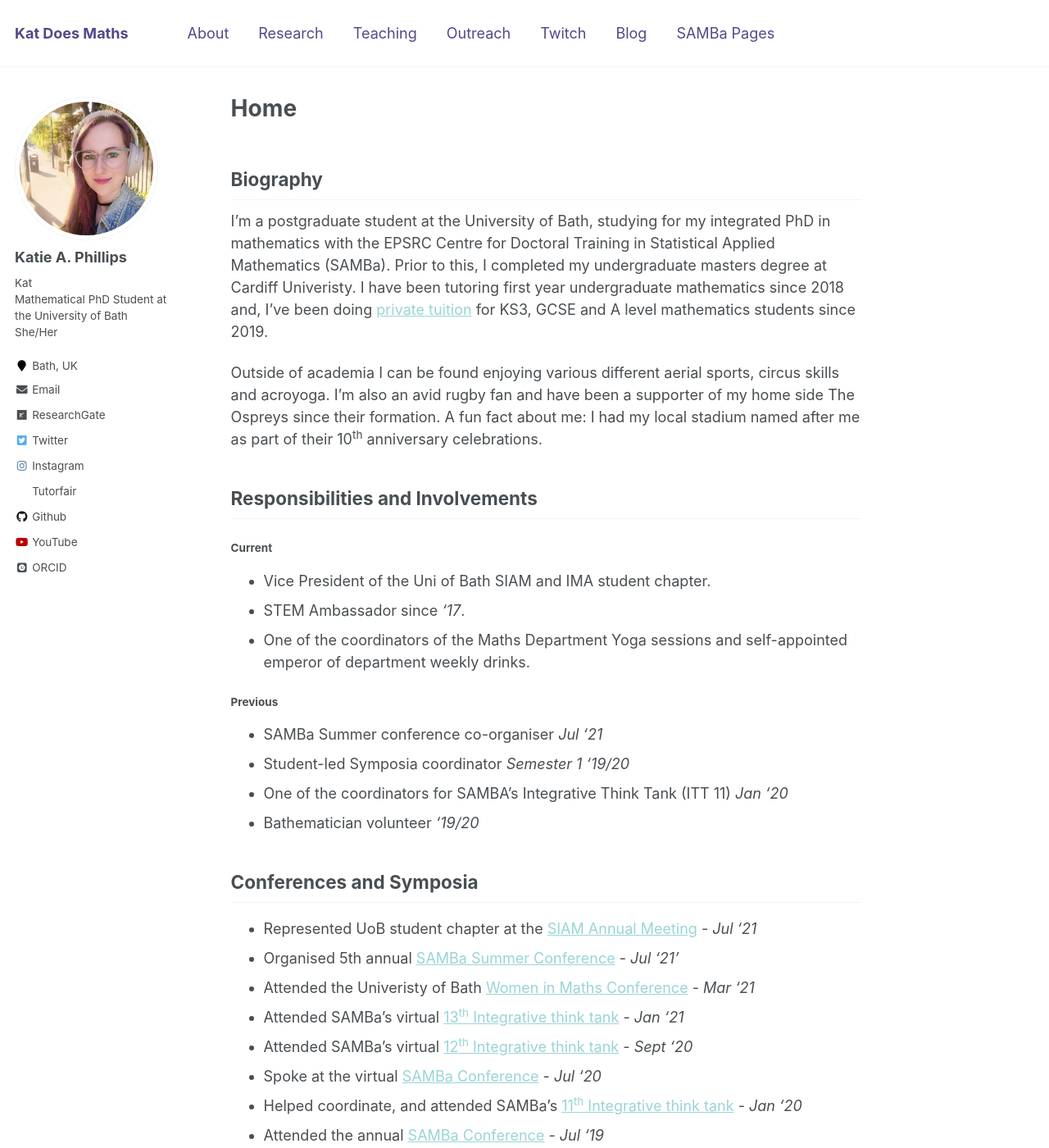
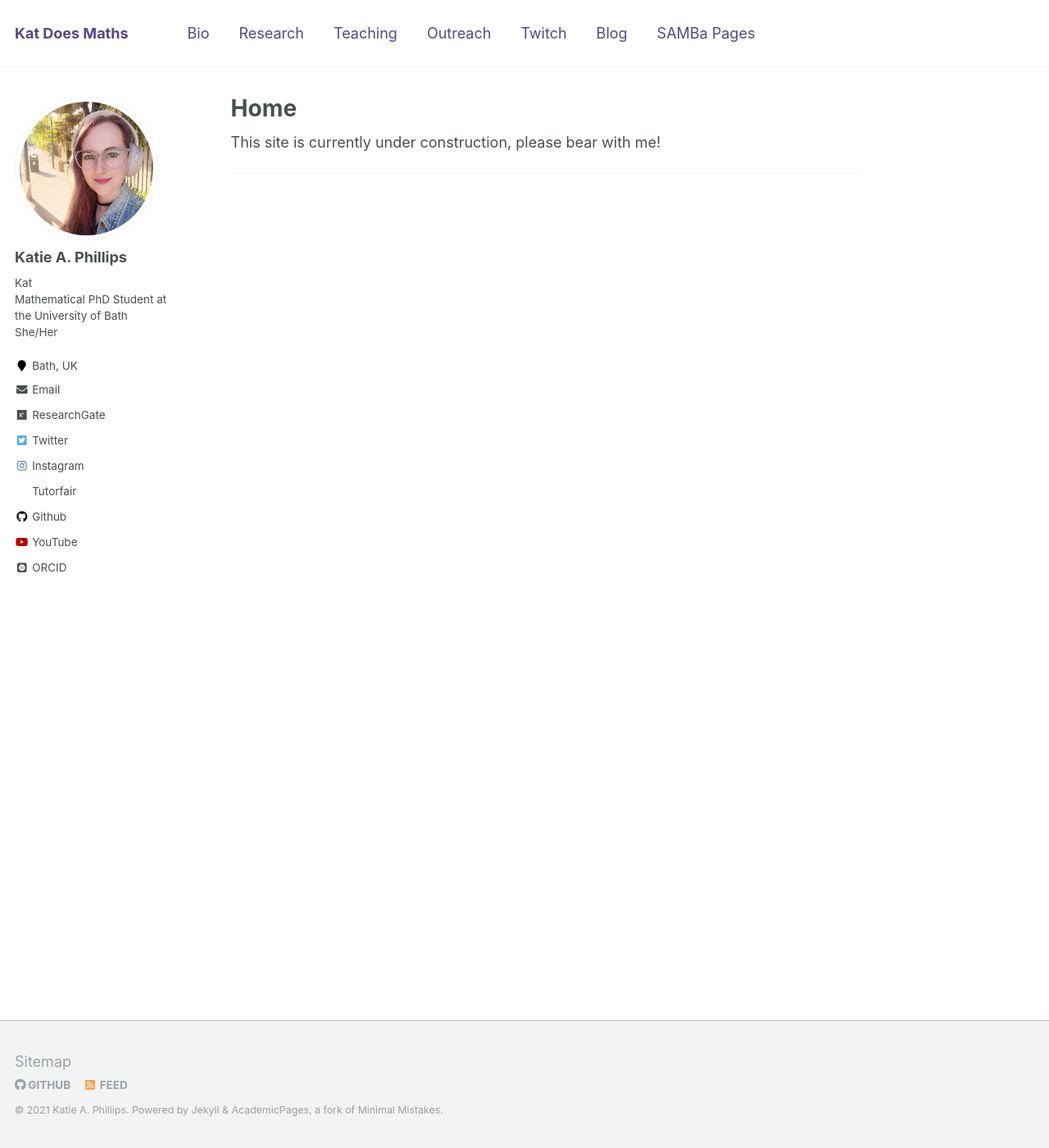
Before and after one commit to kap39/kap39.github.io, a Jekyll site: the page built from _pages/about.md, in a window 1280 px wide and 1400 px high. Shown: the whole window at 82% size. Built offline with Jekyll 4.4.1, drawn with Linux system fonts in a browser that asks for light colours; some web fonts are replaced; some of the changed text lies outside the part shown.

Commit message:
added some pages in

```diff
--- a/_config.yml
+++ b/_config.yml
@@ -160,7 +160,6 @@ markdown: kramdown
 highlighter: rouge
 lsi: false
 excerpt_separator: "\n\n"
-incremental: false
 
 
 # Markdown Processing
--- a/_data/navigation.yml
+++ b/_data/navigation.yml
@@ -1,7 +1,7 @@
 # main links links
 main:
-  - title: "About"
-    url: /About/
+  - title: "Bio"
+    url: /Biography/
 
   - title: "Research"
     url: /Research/
--- a/_pages/about.md
+++ b/_pages/about.md
@@ -4,56 +4,9 @@ title: "Home"
 excerpt: ""
 author_profile: true
 redirect_from:
-  - /about/
-  - /about.html
   - /home
 ---
 
-## Biography
-I'm a postgraduate student at the University of Bath, studying for my integrated PhD in mathematics with the EPSRC Centre for Doctoral Training in Statistical Applied Mathematics (SAMBa). Prior to this, I completed my undergraduate masters degree at Cardiff Univeristy. I have been tutoring first year undergraduate mathematics since 2018 and, I've been doing [private tuition](https://kap39.github.io/teaching/private-tuition) for KS3, GCSE and A level mathematics students since 2019.
-
-Outside of academia I can be found enjoying various different aerial sports, circus skills and acroyoga. I'm also an avid rugby fan and have been a supporter of my home side The Ospreys since their formation. A fun fact about me: I had my local stadium named after me as part of their 10<sup>th</sup> anniversary celebrations.
-
-
-## Responsibilities and  Involvements
-
-#### Current
-  * Vice President of the Uni of Bath SIAM and IMA student chapter.
-  * STEM Ambassador since _'17_.
-  * One of the coordinators of the Maths Department Yoga sessions and self-appointed emperor of department weekly drinks.
-
-#### Previous
-  * SAMBa Summer conference co-organiser _Jul '21_
-  * Student-led Symposia coordinator _Semester 1 '19/20_
-  * One of the coordinators for SAMBA's Integrative Think Tank (ITT 11) _Jan '20_
-  * Bathematician volunteer _'19/20_
-
-
-## Conferences and Symposia
-  * Represented UoB student chapter at the [SIAM Annual Meeting](https://www.siam.org/conferences/cm/conference/an21) - _Jul '21_
-  * Organised 5th annual [SAMBa Summer Conference](https://kap39.github.io/SAMBa-Conference) - _Jul '21'_
-  * Attended the Univeristy of Bath [Women in Maths Conference](https://www.bath.ac.uk/events/bath-women-in-maths-conference-2021/) - _Mar '21_
-  * Attended SAMBa's virtual [13<sup>th</sup> Integrative think tank](https://people.bath.ac.uk/mtp34/itt13.html) - _Jan '21_
-  * Attended SAMBa's virtual [12<sup>th</sup> Integrative think tank](https://www.bath.ac.uk/events/integrative-think-tank-12/) - _Sept '20_
-  * Spoke at the virtual [SAMBa Conference](https://people.bath.ac.uk/mk961/SAMBa_Conf.html) - _Jul '20_
-  * Helped coordinate, and attended SAMBa's [11<sup>th</sup> Integrative think tank](https://kap39.github.io/ITT11) - _Jan '20_
-  * Attended the annual [SAMBa Conference](https://people.bath.ac.uk/wg270/SAMBa_Conf.html) - _Jul '19_
-  * Attended Univeristy of Bristol's [Women in Maths Conference](https://www.bristol.ac.uk/maths/events/2018/women-in-maths-2018.html) - _Nov '18_
-  * Attended [UKFN PhD/Early Careers Conference](http://www.cardiffmaths.co.uk/ukfn.html) - _Jul '18_
-
------
-
-# Contact
-
-## Email:
-kap39 at bath.ac.uk
-
-## Address:
-<address>
-Department of Mathematical Sciences <br />
-University of Bath<br />
-Bath <br />
-BA2 7AY
-</address>
+This site is currently under construction, please bear with me!
 
 ---
--- a/_pages/blog.html
+++ b/_pages/blog.html
@@ -1,6 +1,6 @@
 ---
 layout: archive
-permalink: /Blog Posts/
+permalink: /Blog/
 title: "Blog posts"
 author_profile: true
 redirect_from:
```
Also changed, not shown: _pages/Outreach.md (added, +15 -0 lines), _pages/Twitch.md (added, +11 -0 lines), _pages/bio.md (added, +60 -0 lines).
